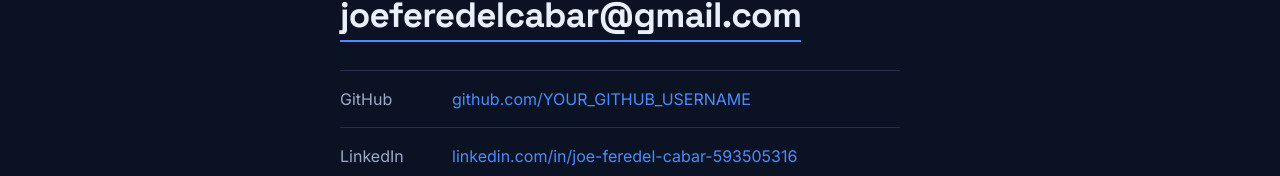
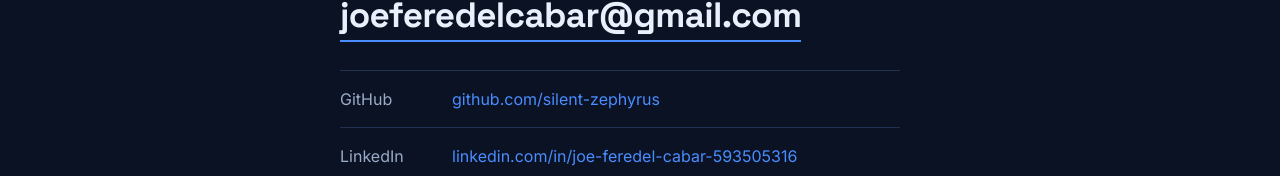
Before and after one commit to Silent-Zephyrus/Silent-Zephyrus.github.io, a plain HTML site: page index.html in a window 1280 px wide. Shown: the part 5664-5840 px from the top of the page. Drawn offline with Linux system fonts and the light colour scheme.

Commit message:
Update index.html

```diff
--- a/index.html
+++ b/index.html
@@ -376,7 +376,7 @@
           <p class="intro">I'm open to IT support, systems administration, and web development opportunities.</p>
           <a class="mail" href="mailto:joeferedelcabar@gmail.com">joeferedelcabar@gmail.com</a>
           <ul class="contact-list">
-            <li><span>GitHub</span><a href="https://github.com/silent-zephyrus" target="_blank" rel="noopener">github.com/YOUR_GITHUB_USERNAME</a></li>
+            <li><span>GitHub</span><a href="https://github.com/silent-zephyrus" target="_blank" rel="noopener">github.com/silent-zephyrus</a></li>
             <li><span>LinkedIn</span><a href="https://www.linkedin.com/in/joe-feredel-cabar-593505316/" target="_blank" rel="noopener">linkedin.com/in/joe-feredel-cabar-593505316</a></li>
             <!-- Optional phone: <li><span>Phone</span><a href="tel:+63XXXXXXXXXX">+63 XXX XXX XXXX</a></li> -->
           </ul>
```
